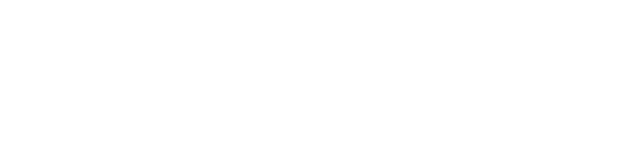
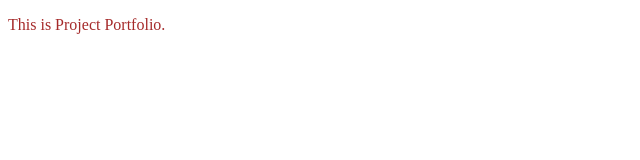
Before and after one commit to Zain-Ali-712/PortfolioProject, a website: page index.html in a window 1280 px wide. Shown: the whole page, without its empty margins (0-640 px from the left). Drawn offline with Linux system fonts and the light colour scheme.

Commit message:
css added

```diff
--- a/index.html
+++ b/index.html
@@ -4,8 +4,9 @@
     <meta charset="UTF-8">
     <meta name="viewport" content="width=device-width, initial-scale=1.0">
     <title>Document</title>
+    <link rel="stylesheet" href="style.css">
 </head>
 <body>
-
+    <p>This is Project Portfolio.</p>
 </body>
 </html>
--- /dev/null
+++ b/style.css
@@ -0,0 +1,3 @@
+p {
+  color: brown;
+}
```
